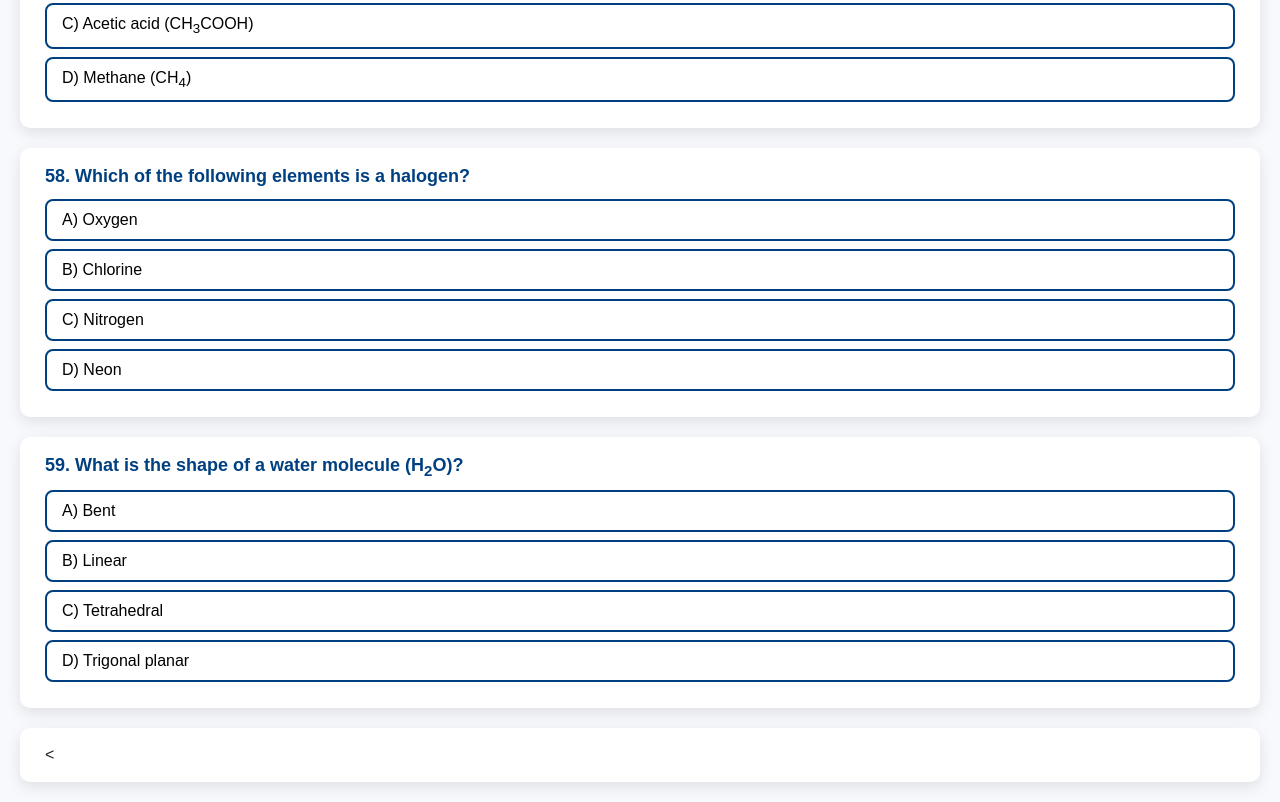
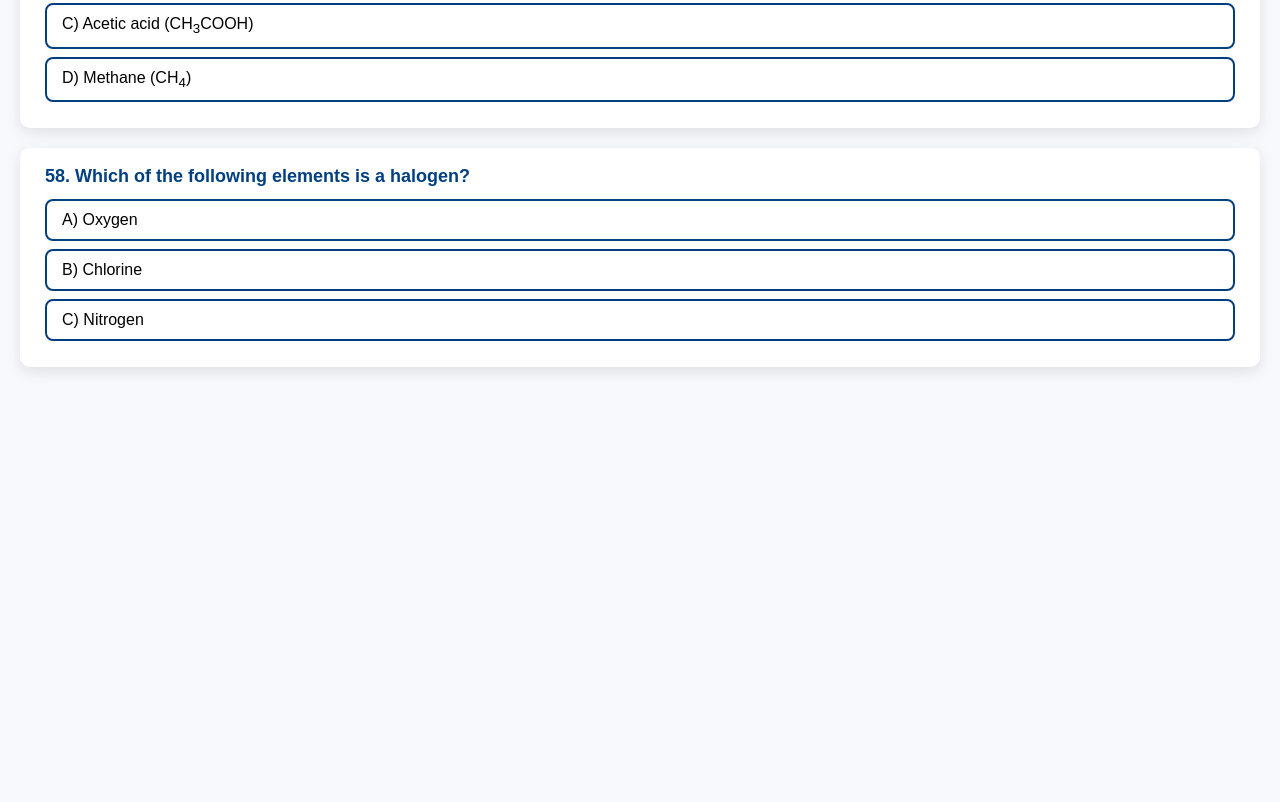
Before and after one commit to net60749-dotcom/Surprise-, a plain HTML site: page mcat60.1.1.html in a window 1280 px wide. Shown: the part 5301-6103 px from the top of the page. After the commit the page ends 5688 px from the top, so only its background shows below. Drawn offline with Linux system fonts and the light colour scheme.

Commit message:
Update mcat60.1.1.html

```diff
--- a/mcat60.1.1.html
+++ b/mcat60.1.1.html
@@ -89,7 +89,7 @@
 <h1>MCAT Chemistry MCQs 40-60</h1>
 <input type="text" id="search" placeholder="Search questions..." />
 
-<!-- 40 -->
+<!-- MCQ 40 -->
 <div class="mcq" data-question="Which element is liquid at room temperature?">
   <div class="question">40. Which element is liquid at room temperature?</div>
   <div class="options">
@@ -101,7 +101,7 @@
   <div class="explanation">Explanation: Mercury is the only metal that is liquid at room temperature.</div>
 </div>
 
-<!-- 41 -->
+<!-- MCQ 41 -->
 <div class="mcq" data-question="What is the oxidation state of manganese in KMnO4?">
   <div class="question">41. What is the oxidation state of manganese in KMnO<sub>4</sub>?</div>
   <div class="options">
@@ -113,7 +113,7 @@
   <div class="explanation">Explanation: In KMnO<sub>4</sub>, manganese has an oxidation state of +7.</div>
 </div>
 
-<!-- 42 -->
+<!-- MCQ 42 -->
 <div class="mcq" data-question="What is the hybridization of carbon in methane?">
   <div class="question">42. What is the hybridization of carbon in methane (CH<sub>4</sub>)?</div>
   <div class="options">
@@ -125,7 +125,7 @@
   <div class="explanation">Explanation: Carbon in methane is sp<sup>3</sup> hybridized as it forms four single bonds.</div>
 </div>
 
-<!-- 43 -->
+<!-- MCQ 43 -->
 <div class="mcq" data-question="Which acid is known as oil of vitriol?">
   <div class="question">43. Which acid is known as oil of vitriol?</div>
   <div class="options">
@@ -137,7 +137,7 @@
   <div class="explanation">Explanation: Sulfuric acid is commonly called oil of vitriol.</div>
 </div>
 
-<!-- 44 -->
+<!-- MCQ 44 -->
 <div class="mcq" data-question="What type of bond is formed in N2 molecule?">
   <div class="question">44. What type of bond is formed in the nitrogen molecule (N<sub>2</sub>)?</div>
   <div class="options">
@@ -149,7 +149,7 @@
   <div class="explanation">Explanation: N<sub>2</sub> has a triple covalent bond between the two nitrogen atoms.</div>
 </div>
 
-<!-- 45 -->
+<!-- MCQ 45 -->
 <div class="mcq" data-question="What is the pH of a neutral solution at 25°C?">
   <div class="question">45. What is the pH of a neutral solution at 25°C?</div>
   <div class="options">
@@ -161,7 +161,7 @@
   <div class="explanation">Explanation: Neutral solutions have a pH of 7 at 25°C.</div>
 </div>
 
-<!-- 46 -->
+<!-- MCQ 46 -->
 <div class="mcq" data-question="Which gas is known as laughing gas?">
   <div class="question">46. Which gas is known as laughing gas?</div>
   <div class="options">
@@ -173,7 +173,7 @@
   <div class="explanation">Explanation: Nitrous oxide is commonly called laughing gas.</div>
 </div>
 
-<!-- 47 -->
+<!-- MCQ 47 -->
 <div class="mcq" data-question="What is the molecular geometry of ammonia?">
   <div class="question">47. What is the molecular geometry of ammonia (NH<sub>3</sub>)?</div>
   <div class="options">
@@ -185,7 +185,7 @@
   <div class="explanation">Explanation: Ammonia has trigonal pyramidal molecular geometry.</div>
 </div>
 
-<!-- 48 -->
+<!-- MCQ 48 -->
 <div class="mcq" data-question="Which element has the highest electronegativity?">
   <div class="question">48. Which element has the highest electronegativity?</div>
   <div class="options">
@@ -197,7 +197,7 @@
   <div class="explanation">Explanation: Fluorine has the highest electronegativity of all elements.</div>
 </div>
 
-<!-- 49 -->
+<!-- MCQ 49 -->
 <div class="mcq" data-question="What is the main gas responsible for the greenhouse effect?">
   <div class="question">49. What is the main gas responsible for the greenhouse effect?</div>
   <div class="options">
@@ -209,7 +209,7 @@
   <div class="explanation">Explanation: Carbon dioxide is a primary greenhouse gas responsible for global warming.</div>
 </div>
 
-<!-- 50 -->
+<!-- MCQ 50 -->
 <div class="mcq" data-question="What is the molar mass of water?">
   <div class="question">50. What is the molar mass of water (H<sub>2</sub>O)?</div>
   <div class="options">
@@ -221,7 +221,7 @@
   <div class="explanation">Explanation: Molar mass of water is approximately 18 g/mol.</div>
 </div>
 
-<!-- 51 -->
+<!-- MCQ 51 -->
 <div class="mcq" data-question="What is the major product of the reaction between ethene and bromine?">
   <div class="question">51. What is the major product of the reaction between ethene (C<sub>2</sub>H<sub>4</sub>) and bromine (Br<sub>2</sub>)?</div>
   <div class="options">
@@ -233,7 +233,7 @@
   <div class="explanation">Explanation: Bromine adds across the double bond in ethene forming 1,2-dibromoethane.</div>
 </div>
 
-<!-- 52 -->
+<!-- MCQ 52 -->
 <div class="mcq" data-question="Which element has the atomic number 26?">
   <div class="question">52. Which element has the atomic number 26?</div>
   <div class="options">
@@ -245,7 +245,7 @@
   <div class="explanation">Explanation: Iron has atomic number 26.</div>
 </div>
 
-<!-- 53 -->
+<!-- MCQ 53 -->
 <div class="mcq" data-question="What is the main constituent of natural gas?">
   <div class="question">53. What is the main constituent of natural gas?</div>
   <div class="options">
@@ -257,7 +257,7 @@
   <div class="explanation">Explanation: Methane is the major component of natural gas.</div>
 </div>
 
-<!-- 54 -->
+<!-- MCQ 54 -->
 <div class="mcq" data-question="Which of the following is amphoteric?">
   <div class="question">54. Which of the following compounds is amphoteric?</div>
   <div class="options">
@@ -269,7 +269,7 @@
   <div class="explanation">Explanation: Aluminum hydroxide can react as an acid or base, making it amphoteric.</div>
 </div>
 
-<!-- 55 -->
+<!-- MCQ 55 -->
 <div class="mcq" data-question="What is the strongest acid among these?">
   <div class="question">55. Which is the strongest acid?</div>
   <div class="options">
@@ -281,7 +281,7 @@
   <div class="explanation">Explanation: Hydrochloric acid is stronger than HF and acetic acid.</div>
 </div>
 
-<!-- 56 -->
+<!-- MCQ 56 -->
 <div class="mcq" data-question="What is the catalyst in Haber process?">
   <div class="question">56. What is the catalyst used in the Haber process for ammonia synthesis?</div>
   <div class="options">
@@ -293,7 +293,7 @@
   <div class="explanation">Explanation: Iron acts as the catalyst in the Haber process.</div>
 </div>
 
-<!-- 57 -->
+<!-- MCQ 57 -->
 <div class="mcq" data-question="Which compound is an example of an ester?">
   <div class="question">57. Which of the following is an ester?</div>
   <div class="options">
@@ -305,30 +305,10 @@
   <div class="explanation">Explanation: Ethyl acetate is a common ester formed from acetic acid and ethanol.</div>
 </div>
 
-<!-- 58 -->
+<!-- MCQ 58 -->
 <div class="mcq" data-question="Which of the following elements is a halogen?">
   <div class="question">58. Which of the following elements is a halogen?</div>
   <div class="options">
     <button data-correct="false">A) Oxygen</button>
     <button data-correct="true">B) Chlorine</button>
-    <button data-correct="false">C) Nitrogen</button>
-    <button data-correct="false">D) Neon</button>
-  </div>
-  <div class="explanation">Explanation: Chlorine belongs to the halogen group in the periodic table.</div>
-</div>
-
-<!-- 59 -->
-<div class="mcq" data-question="What is the shape of a water molecule?">
-  <div class="question">59. What is the shape of a water molecule (H<sub>2</sub>O)?</div>
-  <div class="options">
-    <button data-correct="true">A) Bent</button>
-    <button data-correct="false">B) Linear</button>
-    <button data-correct="false">C) Tetrahedral</button>
-    <button data-correct="false">D) Trigonal planar</button>
-  </div>
-  <div class="explanation">Explanation: Water has a bent molecular geometry due to lone pairs on oxygen.</div>
-</div>
-
-<!-- 60 -->
-<div class="mcq" data-question="Which law states that volume of gas is inversely proportional to pressure?">
-  <
+    <button data-correct="false">C) Nitrogen
```
